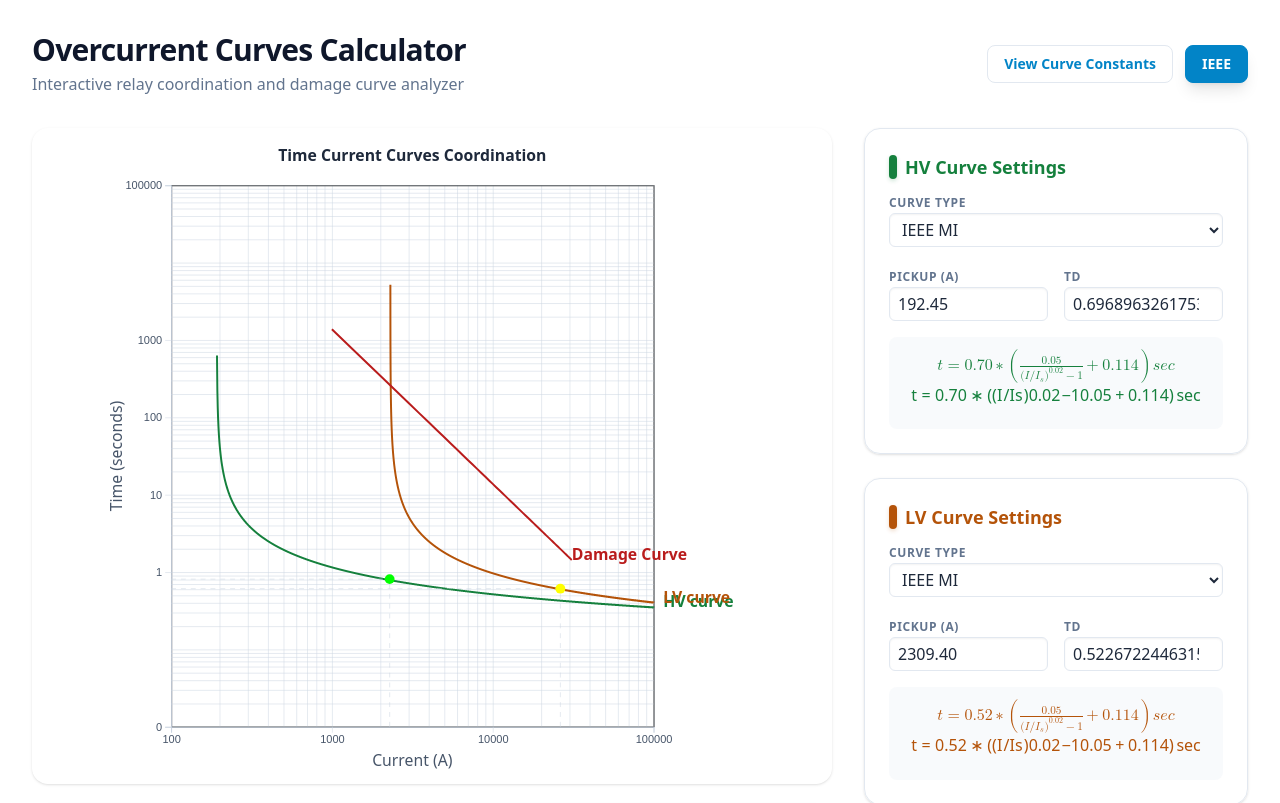
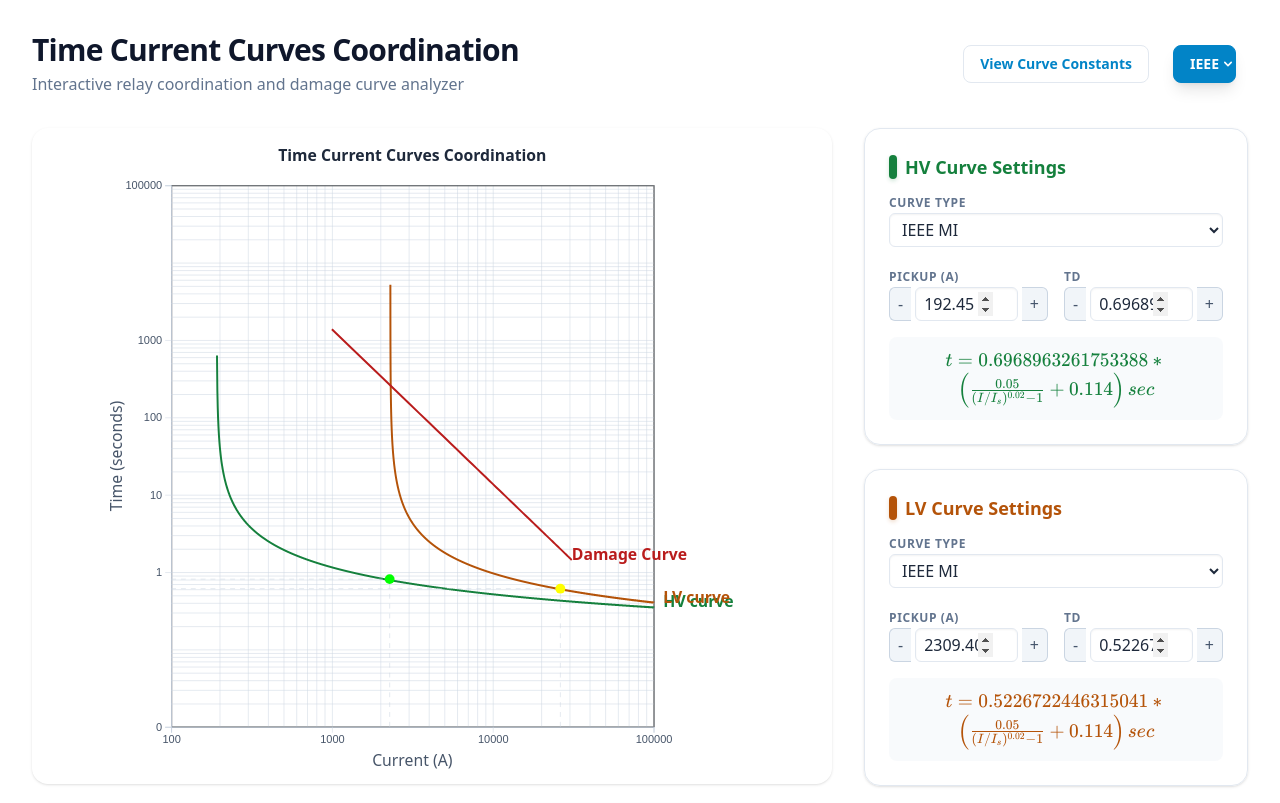
Before and after one commit to devanshkansagra/ElearningLabs, a Next.js app: page /labs/lab2 in a window 1280 px wide. Shown: the top 803 px of the page. Built offline with nearby package versions, Linux system fonts and the light colour scheme.

Commit message:
Updated Lab2

```diff
--- a/app/labs/lab2/components/Lab2.tsx
+++ b/app/labs/lab2/components/Lab2.tsx
@@ -3,6 +3,7 @@
 import { useState, useEffect, useRef, useCallback } from "react";
 import * as d3 from "d3";
 import katex from "katex";
+import "katex/dist/katex.min.css";
 import "../style.css";
 
 // Curve constants
@@ -93,6 +94,7 @@ export default function Lab2() {
   const svgRef = useRef<SVGSVGElement>(null);
   const [standard, setStandard] = useState("IEEE");
   const [standardIndex, setStandardIndex] = useState(standards.indexOf("IEEE"));
+  const [renderKey, setRenderKey] = useState(0);
   const [activeTab, setActiveTab] = useState<"primary" | "secondary">(
     "primary",
   );
@@ -164,16 +166,18 @@ export default function Lab2() {
   const width = 650 - margin.left - margin.right;
   const height = 650 - margin.top - margin.bottom;
 
-  // Cycle through standards
-  const cycleStandard = useCallback(() => {
-    const newIndex = (standardIndex + 1) % standards.length;
+  // Apply selected standard
+  const applyStandard = useCallback(
+    (newIndex: number) => {
       setStandardIndex(newIndex);
       setStandard(standards[newIndex]);
       const newCurveOptions =
         curvesByStandard[standards[newIndex] as keyof typeof curvesByStandard];
       setCurve1Type(newCurveOptions[0]);
       setCurve2Type(newCurveOptions[0]);
-  }, [standardIndex]);
+    },
+    [curvesByStandard],
+  );
 
   // Update curve constants when curve type changes
   useEffect(() => {
@@ -186,7 +190,146 @@ export default function Lab2() {
     setCurveConstantsLV(constants);
   }, [curve2Type]);
 
-  // Calculate settings
+  // Run coordination - only check coordination without resetting user values
+  const runCoordination = useCallback(() => {
+    const ctSecondary = standard === "IEC" || standard === "UK" ? 1 : 5;
+
+    // Full Load Current for LV and HV Sides
+    const I_FL_LV = (powerRating * 1e6) / (Math.sqrt(3) * lvVoltage * 1e3);
+    const I_FL_HV = (powerRating * 1e6) / (Math.sqrt(3) * hvVoltage * 1e3);
+    const I_FL_LVsec = I_FL_LV / (ctRatioLV / ctSecondary);
+    const I_FL_HVsec = I_FL_HV / (ctRatioHV / ctSecondary);
+
+    const I_F_LV = I_FL_LV / (impedance / 100);
+    const I_F_HV = I_FL_HV / (impedance / 100);
+    const I_F_LVsec = I_F_LV / (ctRatioLV / ctSecondary);
+    const I_F_HVsec = I_F_HV / (ctRatioHV / ctSecondary);
+
+    // Use CURRENT user values for coordination check
+    const PSM_LV = I_F_LV / curve2Pickup;
+    const PSM_HV = I_F_HV / curve1Pickup;
+
+    // Calculate TMS using current user time dial values
+    const denomLV = Math.pow(PSM_LV, curveConstantsLV.P) - 1;
+    const denomHV = Math.pow(PSM_HV, curveConstantsHV.P) - 1;
+
+    let TMS_LV = curve2TimeDial;
+    let TMS_HV = curve1TimeDial;
+
+    // Only calculate if denominators are valid
+    if (denomLV > 0 && denomHV > 0) {
+      const calculated_TMS_LV =
+        (tripTimeLV - curveConstantsLV.L) /
+        (curveConstantsLV.A / denomLV + curveConstantsLV.B);
+      const calculated_TMS_HV =
+        (tripTimeHV - curveConstantsHV.L) /
+        (curveConstantsHV.A / denomHV + curveConstantsHV.B);
+
+      // Use calculated TMS if current is at default/zero
+      if (curve2TimeDial <= 0.001) TMS_LV = calculated_TMS_LV;
+      if (curve1TimeDial <= 0.001) TMS_HV = calculated_TMS_HV;
+    }
+
+    // Coordination check using CURRENT user values
+    const coordCurrent = coordinationCurrent || I_F_LV;
+    const tLVCoord = computeTime(
+      coordCurrent,
+      curve2Pickup,
+      curveConstantsLV.A,
+      curveConstantsLV.B,
+      curveConstantsLV.P,
+      curveConstantsLV.L,
+      curve2TimeDial,
+    );
+    const tHVCoord = computeTime(
+      coordCurrent,
+      curve1Pickup,
+      curveConstantsHV.A,
+      curveConstantsHV.B,
+      curveConstantsHV.P,
+      curveConstantsHV.L,
+      curve1TimeDial,
+    );
+
+    let coordResult = null;
+    if (Number.isFinite(tLVCoord) && Number.isFinite(tHVCoord)) {
+      const deltaCoord = tHVCoord - tLVCoord;
+      coordResult = {
+        pass: deltaCoord >= coordinationMargin,
+        delta: deltaCoord,
+        current: coordCurrent,
+        margin: coordinationMargin,
+      };
+      setCoordinationResult(coordResult);
+    }
+
+    // Set primary results based on current values
+    setPrimaryResults({
+      I_FL_HV: I_FL_HV.toFixed(2),
+      I_FL_LV: I_FL_LV.toFixed(2),
+      I_F_LV: I_F_LV.toFixed(2),
+      I_F_HV: I_F_HV.toFixed(2),
+      I_set_LV: curve2Pickup.toFixed(2),
+      I_set_HV: curve1Pickup.toFixed(2),
+      TSM_LV: curve2TimeDial.toFixed(2),
+      TSM_HV: curve1TimeDial.toFixed(2),
+      PSM: PSM_LV.toFixed(2),
+    });
+
+    // Set secondary results
+    setSecondaryResults({
+      I_FL_HV_sec: I_FL_HVsec.toFixed(2),
+      I_FL_LV_sec: I_FL_LVsec.toFixed(2),
+      I_F_LV_sec: I_F_LVsec.toFixed(2),
+      I_F_HV_sec: I_F_HVsec.toFixed(2),
+      I_set_LV_sec: (curve2Pickup / (ctRatioLV / ctSecondary)).toFixed(2),
+      I_set_HV_sec: (curve1Pickup / (ctRatioHV / ctSecondary)).toFixed(2),
+      PSM_LV: PSM_LV.toFixed(2),
+      PSM_HV: PSM_HV.toFixed(2),
+      TSM_LV_sec: curve2TimeDial.toFixed(2),
+      TSM_HV_sec: curve1TimeDial.toFixed(2),
+    });
+
+    // Check warnings using current user values
+    const newWarnings: string[] = [];
+    if (curve1Pickup < 100 || curve1Pickup > 100000) {
+      newWarnings.push("Pickup for HV curve is out of range [100, 100000].");
+    }
+    if (curve2Pickup < 100 || curve2Pickup > 100000) {
+      newWarnings.push("Pickup for LV curve is out of range [100, 100000].");
+    }
+    if (curve1TimeDial < 0.1 || curve1TimeDial > 100) {
+      newWarnings.push("Time Dial for HV curve is out of range [0.1, 100].");
+    }
+    if (curve2TimeDial < 0.1 || curve2TimeDial > 100) {
+      newWarnings.push("Time Dial for LV curve is out of range [0.1, 100].");
+    }
+    setWarnings(newWarnings);
+
+    // Force chart update
+    setRenderKey((k) => k + 1);
+  }, [
+    powerRating,
+    hvVoltage,
+    lvVoltage,
+    impedance,
+    ctRatioHV,
+    ctRatioLV,
+    pickupMargin,
+    coordinationMargin,
+    coordinationCurrent,
+    tripTimeHV,
+    tripTimeLV,
+    curve1Pickup,
+    curve2Pickup,
+    curve1TimeDial,
+    curve2TimeDial,
+    curve1Type,
+    curve2Type,
+    curveConstantsHV,
+    curveConstantsLV,
+    standard,
+  ]);
   const calculateSettings = useCallback(() => {
     const ctSecondary = standard === "IEC" || standard === "UK" ? 1 : 5;
 
@@ -636,6 +779,7 @@ export default function Lab2() {
       .attr("r", 5)
       .attr("fill", "#00FF00");
   }, [
+    renderKey,
     curve1Type,
     curve2Type,
     curve1Pickup,
@@ -655,22 +799,22 @@ export default function Lab2() {
     tripTimeLV,
   ]);
 
-  // Initialize
+  // Initialize - calculate settings when base parameters change
   useEffect(() => {
     calculateSettings();
-  }, [calculateSettings]);
+  }, [powerRating, hvVoltage, lvVoltage, impedance, ctRatioHV, ctRatioLV, pickupMargin, tripTimeHV, tripTimeLV, curve1Type, curve2Type, standard]);
 
   // Equation display
   const renderEquationHV = () => {
     const LText = curveConstantsHV.L === 0 ? "" : ` + ${curveConstantsHV.L}`;
     const BText = curveConstantsHV.B !== 0 ? ` + ${curveConstantsHV.B}` : "";
-    return `t = ${curve1TimeDial.toFixed(2)} * \\left(\\frac{${curveConstantsHV.A.toFixed(2)}}{(I/I_s)^{${curveConstantsHV.P}}-1}${BText}\\right)${LText} { sec}`;
+    return `t = ${curve1TimeDial} * \\left(\\frac{${curveConstantsHV.A.toFixed(2)}}{(I/I_s)^{${curveConstantsHV.P}}-1}${BText}\\right)${LText} { sec}`;
   };
 
   const renderEquationLV = () => {
     const LText = curveConstantsLV.L === 0 ? "" : ` + ${curveConstantsLV.L}`;
     const BText = curveConstantsLV.B !== 0 ? ` + ${curveConstantsLV.B}` : "";
-    return `t = ${curve2TimeDial.toFixed(2)} * \\left(\\frac{${curveConstantsLV.A.toFixed(2)}}{(I/I_s)^{${curveConstantsLV.P}}-1}${BText}\\right)${LText} { sec}`;
+    return `t = ${curve2TimeDial} * \\left(\\frac{${curveConstantsLV.A.toFixed(2)}}{(I/I_s)^{${curveConstantsLV.P}}-1}${BText}\\right)${LText} { sec}`;
   };
 
   return (
@@ -678,7 +822,7 @@ export default function Lab2() {
       <header className="mb-8 flex flex-col md:flex-row md:items-center justify-between gap-6">
         <div>
           <h1 className="text-3xl font-bold text-slate-900 tracking-tight">
-            Overcurrent Curves Calculator
+            Time Current Curves Coordination
           </h1>
           <p className="text-slate-500 mt-1">
             Interactive relay coordination and damage curve analyzer
@@ -691,12 +835,29 @@ export default function Lab2() {
           >
             View Curve Constants
           </button>
-          <button
-            onClick={cycleStandard}
-            className="btn-primary text-sm px-6 py-2 shadow-lg"
-          >
-            {standard}
-          </button>
+          <div className="relative group">
+            <div className="mx-3">
+              <select
+                value={standard}
+                onChange={(e) => {
+                  const newIndex = standards.indexOf(e.target.value);
+                  applyStandard(newIndex);
+                }}
+                className="btn-primary text-sm px-8 py-2.5 shadow-lg appearance-none cursor-pointer pr-10 rounded-lg hover:bg-blue-400 text-white font-medium border-0 focus:outline-none focus:ring-2 focus:ring-indigo-300 transition-all duration-200"
+              >
+                {standards.map((s) => (
+                  <option key={s} value={s} className="bg-white text-gray-800">
+                    {s}
+                  </option>
+                ))}
+              </select>
+            </div>
+            <div className="pointer-events-none absolute inset-y-0 right-0 flex items-center px-3 text-white">
+              <svg className="fill-current h-4 w-4" viewBox="0 0 20 20">
+                <path d="M5.293 7.293a1 1 0 011.414 0L10 10.586l3.293-3.293a1 1 0 111.414 1.414l-4 4a1 1 0 01-1.414 0l-4-4a1 1 0 010-1.414z" />
+              </svg>
+            </div>
+          </div>
         </div>
       </header>
 
@@ -957,13 +1118,30 @@ export default function Lab2() {
                   <label className="text-xs uppercase tracking-wider text-slate-500 font-bold">
                     Pickup (A)
                   </label>
+                  <div className="flex items-center gap-1">
+                    <button
+                      type="button"
+                      className="px-2 py-1 bg-slate-100 hover:bg-slate-200 rounded-l-md border border-r-0 border-slate-300 text-slate-600"
+                      onClick={() => setCurve1Pickup(Math.max(0.01, curve1Pickup - 0.01))}
+                    >
+                      -
+                    </button>
                     <input
                       type="number"
                       id="curve1-pickup"
-                    className="custom-input"
+                      className="custom-input rounded-none"
                       value={curve1Pickup.toFixed(2)}
+                      step="0.01"
                       onChange={(e) => setCurve1Pickup(Number(e.target.value))}
                     />
+                    <button
+                      type="button"
+                      className="px-2 py-1 bg-slate-100 hover:bg-slate-200 rounded-r-md border border-l-0 border-slate-300 text-slate-600"
+                      onClick={() => setCurve1Pickup(curve1Pickup + 0.01)}
+                    >
+                      +
+                    </button>
+                  </div>
                 </div>
                 <div className="space-y-1">
                   <label
@@ -972,14 +1150,30 @@ export default function Lab2() {
                   >
                     {standard === "IEC" || standard === "UK" ? "TSM" : "TD"}
                   </label>
+                  <div className="flex items-center gap-1">
+                    <button
+                      type="button"
+                      className="px-2 py-1 bg-slate-100 hover:bg-slate-200 rounded-l-md border border-r-0 border-slate-300 text-slate-600"
+                      onClick={() => setCurve1TimeDial(Math.max(0.001, curve1TimeDial - 0.001))}
+                    >
+                      -
+                    </button>
                     <input
                       type="number"
                       id="curve1TimeDial"
-                    className="custom-input"
+                      className="custom-input rounded-none"
                       value={curve1TimeDial}
                       step="0.001"
                       onChange={(e) => setCurve1TimeDial(Number(e.target.value))}
                     />
+                    <button
+                      type="button"
+                      className="px-2 py-1 bg-slate-100 hover:bg-slate-200 rounded-r-md border border-l-0 border-slate-300 text-slate-600"
+                      onClick={() => setCurve1TimeDial(curve1TimeDial + 0.001)}
+                    >
+                      +
+                    </button>
+                  </div>
                 </div>
               </div>
               <div
@@ -1025,13 +1219,30 @@ export default function Lab2() {
                   <label className="text-xs uppercase tracking-wider text-slate-500 font-bold">
                     Pickup (A)
                   </label>
+                  <div className="flex items-center gap-1">
+                    <button
+                      type="button"
+                      className="px-2 py-1 bg-slate-100 hover:bg-slate-200 rounded-l-md border border-r-0 border-slate-300 text-slate-600"
+                      onClick={() => setCurve2Pickup(Math.max(0.01, curve2Pickup - 0.01))}
+                    >
+                      -
+                    </button>
                     <input
                       type="number"
                       id="curve2-pickup"
-                    className="custom-input"
+                      className="custom-input rounded-none"
                       value={curve2Pickup.toFixed(2)}
+                      step="0.01"
                       onChange={(e) => setCurve2Pickup(Number(e.target.value))}
                     />
+                    <button
+                      type="button"
+                      className="px-2 py-1 bg-slate-100 hover:bg-slate-200 rounded-r-md border border-l-0 border-slate-300 text-slate-600"
+                      onClick={() => setCurve2Pickup(curve2Pickup + 0.01)}
+                    >
+                      +
+                    </button>
+                  </div>
                 </div>
                 <div className="space-y-1">
                   <label
@@ -1040,14 +1251,30 @@ export default function Lab2() {
                   >
                     {standard === "IEC" || standard === "UK" ? "TSM" : "TD"}
                   </label>
+                  <div className="flex items-center gap-1">
+                    <button
+                      type="button"
+                      className="px-2 py-1 bg-slate-100 hover:bg-slate-200 rounded-l-md border border-r-0 border-slate-300 text-slate-600"
+                      onClick={() => setCurve2TimeDial(Math.max(0.001, curve2TimeDial - 0.001))}
+                    >
+                      -
+                    </button>
                     <input
                       type="number"
                       id="curve2TimeDial"
-                    className="custom-input"
+                      className="custom-input rounded-none"
                       value={curve2TimeDial}
                       step="0.001"
                       onChange={(e) => setCurve2TimeDial(Number(e.target.value))}
                     />
+                    <button
+                      type="button"
+                      className="px-2 py-1 bg-slate-100 hover:bg-slate-200 rounded-r-md border border-l-0 border-slate-300 text-slate-600"
+                      onClick={() => setCurve2TimeDial(curve2TimeDial + 0.001)}
+                    >
+                      +
+                    </button>
+                  </div>
                 </div>
               </div>
               <div
@@ -1234,7 +1461,7 @@ export default function Lab2() {
                   <div className="space-y-3">
                     <div className="space-y-1">
                       <label className="text-[10px] text-slate-500 font-bold uppercase">
-                        Current Pts
+                        Current Pts ( Comma Seprated )
                       </label>
                       <input
                         type="text"
@@ -1246,7 +1473,7 @@ export default function Lab2() {
                     </div>
                     <div className="space-y-1">
                       <label className="text-[10px] text-slate-500 font-bold uppercase">
-                        Time Pts
+                        Time Pts ( Comma Seprated )
                       </label>
                       <input
                         type="text"
@@ -1275,7 +1502,7 @@ export default function Lab2() {
                     </div>
                     <div className="space-y-1">
                       <label className="text-[10px] text-slate-500 font-bold uppercase">
-                        Time (s)
+                        Withstand Time (s)
                       </label>
                       <input
                         type="number"
@@ -1296,7 +1523,13 @@ export default function Lab2() {
               <button
                 type="button"
                 id="buttonCalculate"
-                onClick={calculateSettings}
+                onClick={() => {
+                  try {
+                    runCoordination();
+                  } catch (error) {
+                    console.error("Error in runCoordination:", error);
+                  }
+                }}
                 className="w-full mt-6 bg-[#0284c7] hover:bg-[#0284c7]/90 text-dark font-bold py-3 rounded-xl shadow-xl transition-all hover:scale-[1.02] active:scale-95"
               >
                 RUN COORDINATION
--- a/app/labs/lab2/style.css
+++ b/app/labs/lab2/style.css
@@ -130,11 +130,19 @@ input[type="range"] {
   border: 1px solid #e2e8f0;
   color: #1e293b;
   padding: 0.25rem 0.5rem;
+  padding-right: 1.5rem;
   border-radius: 0.375rem;
   width: 100%;
   outline: none;
   transition: all 0.2s;
   box-shadow: inset 0 1px 2px rgba(0,0,0,0.05);
+}
+
+/* Number input spinner styles - make spinners visible */
+.custom-input[type="number"]::-webkit-outer-spin-button,
+.custom-input[type="number"]::-webkit-inner-spin-button {
+  opacity: 1;
+  height: auto;
 }
 .custom-input:focus {
   border-color: #0284c7;
```
Lines whose indentation alone changed are shown as unchanged.
